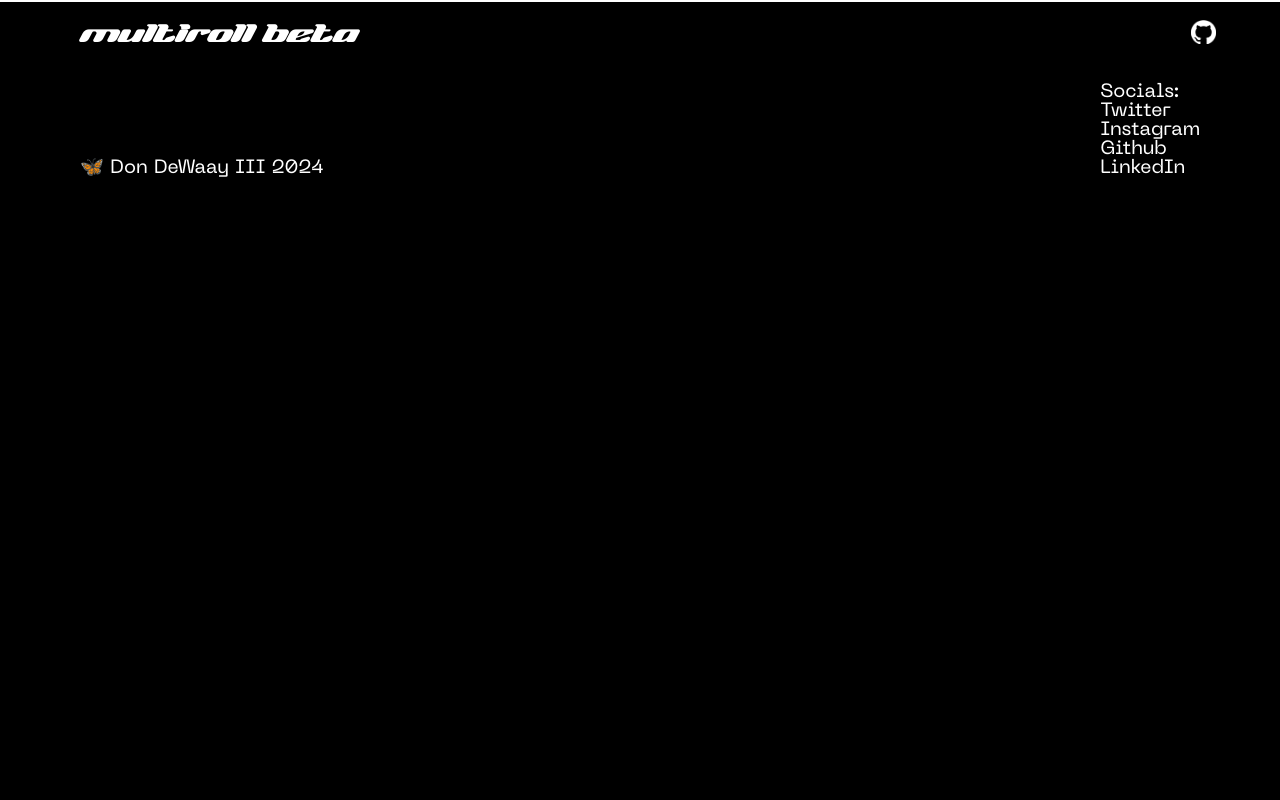
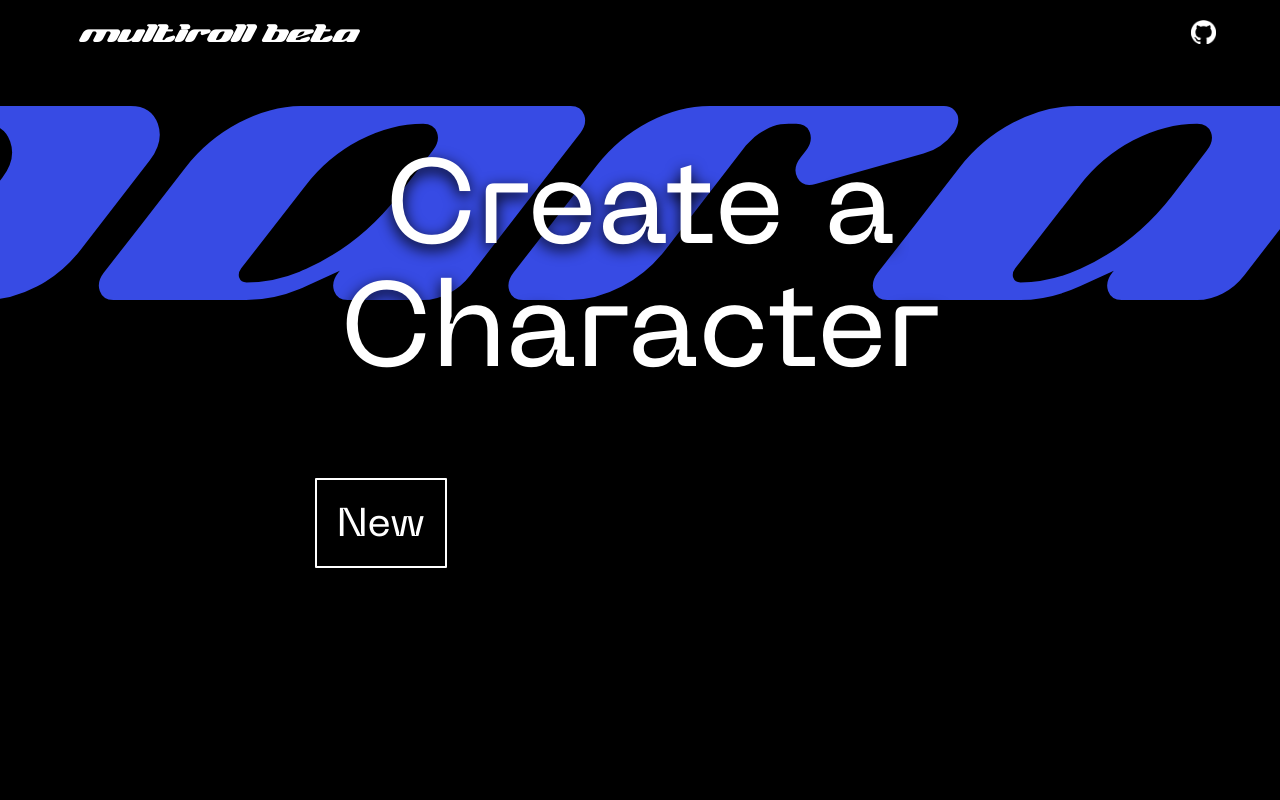
Before and after one commit to dondewaay/MultiRoll, a React (Vite) app: page /#/roll in a window 1280 px wide. Shown: the top 800 px of the page. Built offline with nearby package versions, Linux system fonts and the light colour scheme.

Commit message:
Switched to hashrouter!

```diff
--- a/src/App.jsx
+++ b/src/App.jsx
@@ -10,8 +10,8 @@
     <>
       <Header />
       <Routes>
-        <Route path="/MultiRoll" element={<Home />} />
-        <Route path="/MultiRoll/roll" element={<Roll />} />
+        <Route path="/" element={<Home />} />
+        <Route path="/roll" element={<Roll />} />
       </Routes>
       <Footer />
     </>
--- a/src/components/Header.jsx
+++ b/src/components/Header.jsx
@@ -10,7 +10,7 @@
 
   return (
     <nav>
-      <Link className="link" to="/MultiRoll/" style={linkStyle}>
+      <Link className="link" to="/" style={linkStyle}>
         <motion.h1
           className="menu"
           initial={{ y: -50 }}
--- a/src/components/Main.jsx
+++ b/src/components/Main.jsx
@@ -27,7 +27,7 @@
           A Better Way <br />
           to <span>Roll</span>
         </h1>
-        <Link to="/MultiRoll/roll">
+        <Link to="/roll">
           <button className="btn-home">Start</button>
         </Link>
       </motion.div>
@@ -38,7 +38,8 @@
           transition={{ duration: 1000, repeat: Infinity, ease: "linear" }}
           while={{ x: 0 }}
         >
-          MultiRoll<span>MultiRoll</span>MultiRoll<span>MultiRoll</span>MultiRoll
+          MultiRoll<span>MultiRoll</span>MultiRoll<span>MultiRoll</span>
+          MultiRoll
           <span>MultiRoll</span>MultiRoll<span>MultiRoll</span>MultiRoll
           <span>MultiRoll</span>MultiRoll<span>MultiRoll</span>MultiRoll
           <span>MultiR</span>
--- a/src/main.jsx
+++ b/src/main.jsx
@@ -1,12 +1,12 @@
 import React from "react";
 import ReactDOM from "react-dom/client";
 import App from "./App.jsx";
-import { BrowserRouter } from "react-router-dom";
+import { HashRouter } from "react-router-dom";
 
 ReactDOM.createRoot(document.getElementById("root")).render(
   <React.StrictMode>
-    <BrowserRouter>
+    <HashRouter>
       <App />
-    </BrowserRouter>
+    </HashRouter>
   </React.StrictMode>
 );
--- a/src/styles/Roll.scss
+++ b/src/styles/Roll.scss
@@ -41,6 +41,9 @@
       padding: 20px;
       box-shadow: black 0px 10px 20px;
       padding-top: 25px;
+      display: flex;
+      justify-content: center;
+      align-items: center;
       cursor: pointer;
       &:hover {
         border: 5px solid white;
```
